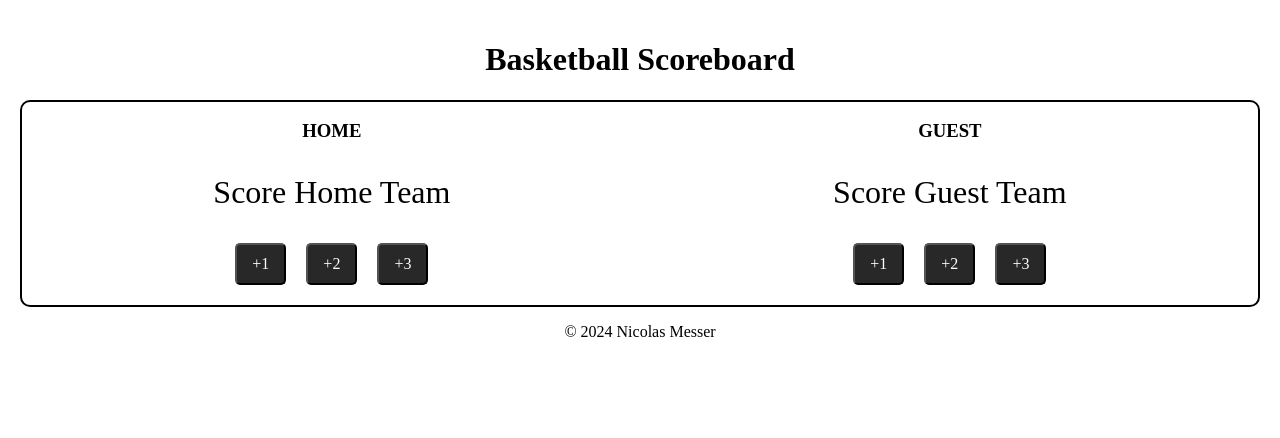
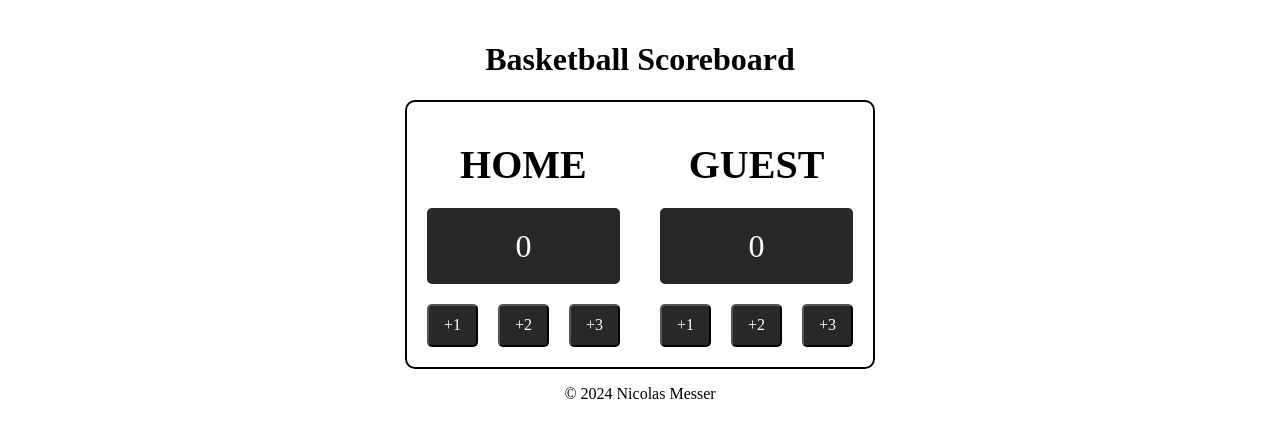
Before and after one commit to nicolasmesser/basketball-scoreboard, a plain HTML site: page index.html in a window 1280 px wide. Drawn offline with nearby package versions, Linux system fonts and the light colour scheme.

Commit message:
UX Improvements

```diff
--- a/index.css
+++ b/index.css
@@ -1,6 +1,17 @@
 body {
     margin: 0;
     padding: 20px;
+}
+
+main {
+  display: flex;
+  justify-content: center;
+}
+
+h3 {
+  text-transform: uppercase;
+  font-size: 2.5rem;
+  margin: 20px 0;
 }
 
 .text-center {
@@ -19,23 +30,26 @@ body {
   cursor: pointer;
 }
 
-main {
-    border: 2px solid #000000;
-    border-radius: 10px;
+.board {
+  display: flex;
+  gap: 40px;
+  justify-content: center;
+  border: 2px solid #000000;
+  border-radius: 10px;
+  padding: 20px;
 }
 
-.board, .score {
-  display: flex;
-  justify-content: space-around;
-}
-
-#score-home, #score-guest {
+p#score-home, p#score-guest {
   font-size: 2rem;
+  color: #FFFFFF;
+  background-color: #282828;
+  border-radius: 5px;
+  padding: 20px 20px;
+  margin: 20px 0;
 }
 
 .section-points {
   display: flex;
   justify-content: center;
   gap: 20px;
-  padding-bottom: 20px;
 }
--- a/index.html
+++ b/index.html
@@ -10,8 +10,8 @@
     <main>
       <div class="board">
         <section class="section-home text-center">
-          <h3>HOME</h3>
-          <p id="score-home">Score Home Team</p>
+          <h3>Home</h3>
+          <p id="score-home">0</p>
           <section class="section-points">
             <button id="1-pt-h" class="btn">+1</button>
             <button id="2-pts-h" class="btn">+2</button>
@@ -19,8 +19,8 @@
           </section>
         </section>
         <section class="section-guest text-center">
-          <h3>GUEST</h3>
-          <p id="score-guest">Score Guest Team</p>
+          <h3>Guest</h3>
+          <p id="score-guest">0</p>
           <section class="section-points">
             <button id="1-pt-g" class="btn">+1</button>
             <button id="2-pts-g" class="btn">+2</button>
```
